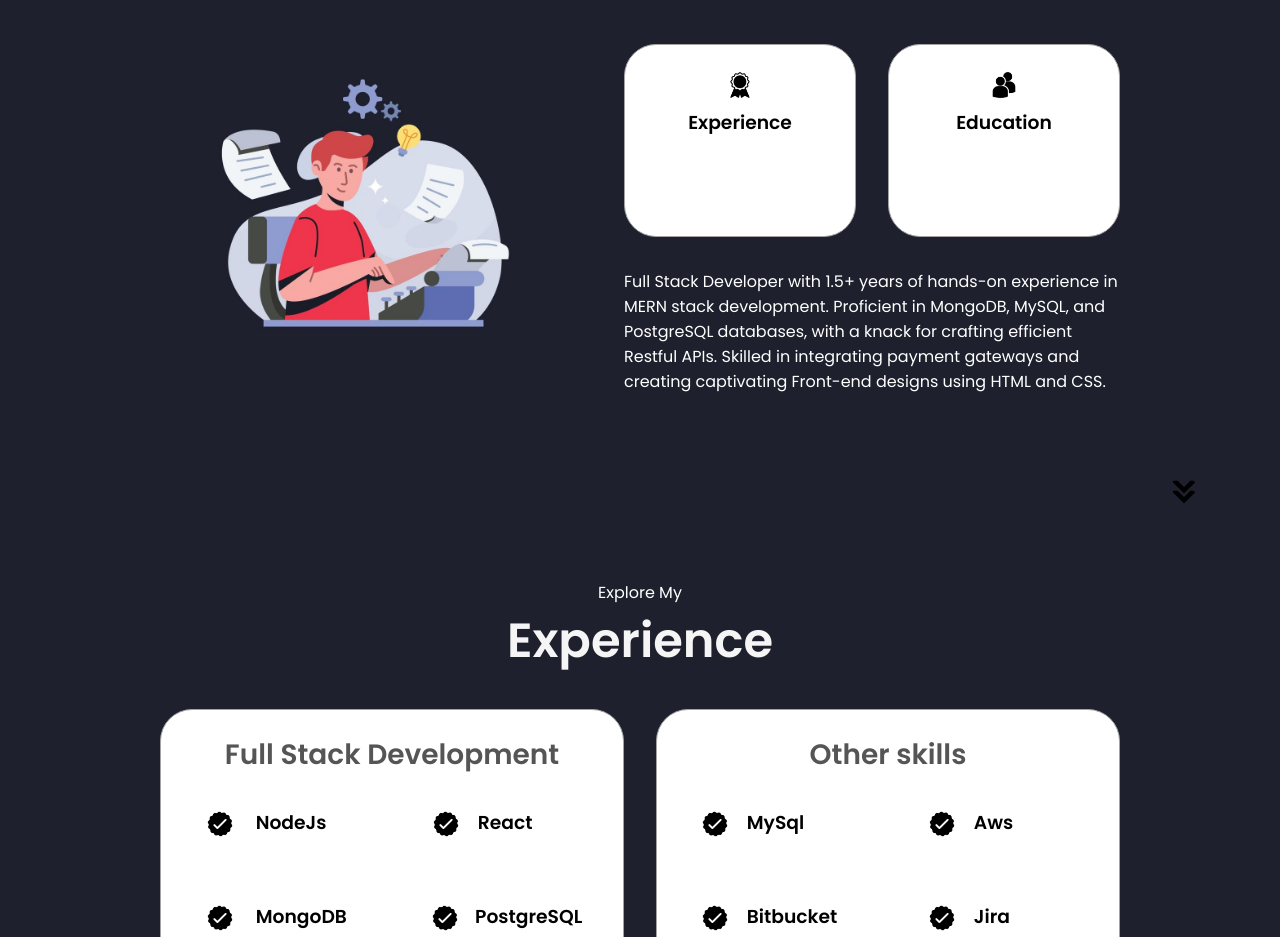
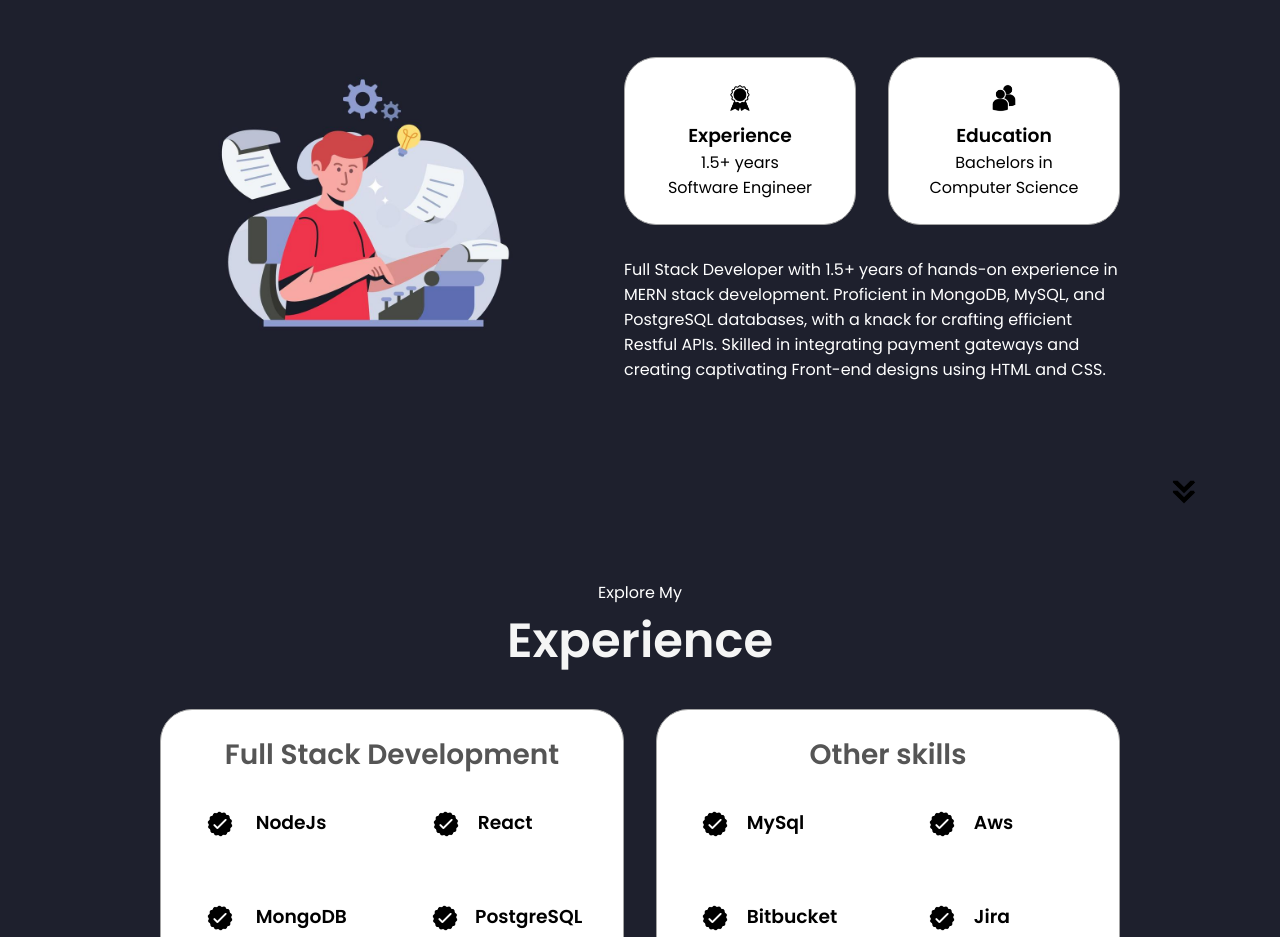
Before and after one commit to AmanSinghal08/portfolio, a plain HTML site: page index.html in a window 1280 px wide. Shown: the part 1116-2053 px from the top of the page. Drawn offline with Linux system fonts and the light colour scheme.

Commit message:
Add files via upload

```diff
--- a/index.html
+++ b/index.html
@@ -85,12 +85,12 @@
           <div class="details-container">
             <img src="./assets/experience.png" alt="Experience icon" class="icon" />
             <h3>Experience</h3>
-            <p>1.5+ years <br />Full stack Development</p>
+            <p style="color: black;">1.5+ years <br />Software Engineer</p>
           </div>
           <div class="details-container">
             <img src="./assets/education.png" alt="Education icon" class="icon" />
             <h3>Education</h3>
-            <p>Bachelors in Computer Science </p>
+            <p style="color: black;">Bachelors in Computer Science </p>
           </div>
         </div>
         <div class="text-container">
```
